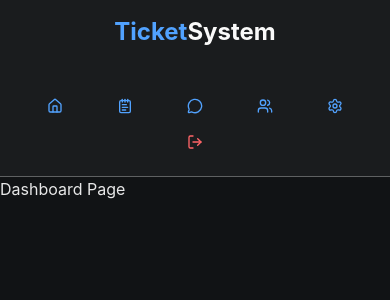
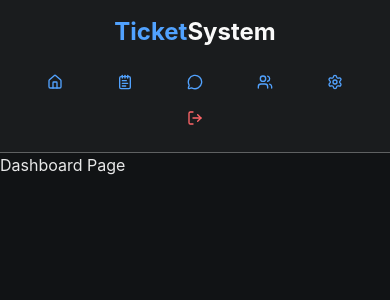
Before and after one commit to Daniel-N98/ticket_support_system, a Next.js app: page /dashboard in a window 390 px wide. Shown: the top 300 px of the page. Built offline with nearby package versions, Linux system fonts and the light colour scheme.

Commit message:
Adjusted spacing of nav for smaller screens

```diff
--- a/src/components/nav-bar/NavBar.tsx
+++ b/src/components/nav-bar/NavBar.tsx
@@ -4,14 +4,14 @@ export default function NavBar() {
 
   return (
     <aside className="w-full md:w-64 bg-main-secondary px-6 py-4 md:py-9 flex flex-col border-b border-white/30 md:border-0">
-      <div className="flex flex-col mb-8 space-y-1 items-center md:items-start">
+      <div className="flex flex-col mb-4 md:mb-8 space-y-1 items-center md:items-start">
         <h1>
           <a href="/dashboard" className="text-2xl font-bold text-zinc-50 md:pl-4">
             <span className="text-blue-400">Ticket</span>
             System</a>
         </h1>
       </div>
-      <nav className="flex flex-col justify-between h-full mt-2 md:mt-8">
+      <nav className="flex flex-col justify-between h-full md:mt-8">
         <NavLinks />
       </nav>
     </aside>
```
